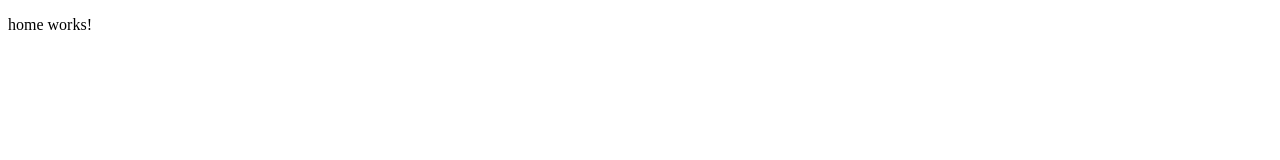
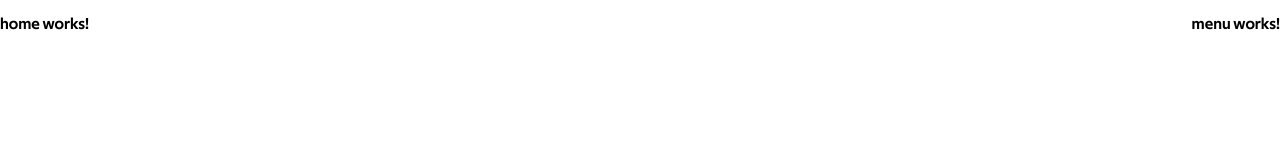
Before and after one commit to spremi/yolog, an Angular app in the folder ui/: page /home in a window 1280 px wide. Shown: the top 160 px of the page. Built offline with nearby package versions, Linux system fonts and the light colour scheme.

Commit message:
feat: c: app: Implement basic layout
Planning to keep menu position configurable.
... have a different kind of layout in mind.

Signed-off-by: Sanjeev Premi <spremi@ymail.com>

```diff
--- a/ui/src/app/app.component.html
+++ b/ui/src/app/app.component.html
@@ -1 +1,4 @@
-<router-outlet />
+<sp-menu></sp-menu>
+<sp-body #main>
+  <router-outlet />
+</sp-body>
--- a/ui/src/app/app.component.sass
+++ b/ui/src/app/app.component.sass
@@ -0,0 +1,7 @@
+\:host
+  display: flex
+  flex-direction: row-reverse
+  height: 100vh
+
+  &.menu-left
+    flex-direction: row
--- a/ui/src/app/app.component.ts
+++ b/ui/src/app/app.component.ts
@@ -1,12 +1,33 @@
-import { Component } from '@angular/core';
+//
+// [yo-log]
+//
+// Sanjeev Premi <spremi@ymail.com>
+//
+// BSD-3-Clause License
+//
+
+
+import { Component, Input } from '@angular/core';
 import { RouterOutlet } from '@angular/router';
+
+import { BodyComponent } from "@parts/body/body.component";
+import { MenuComponent } from '@parts/menu/menu.component';
 
 @Component({
   selector: 'sp-root',
-  imports: [RouterOutlet],
+  imports: [
+    RouterOutlet,
+    BodyComponent,
+    MenuComponent,
+],
   templateUrl: './app.component.html',
-  styleUrl: './app.component.sass'
+  styleUrl: './app.component.sass',
+  host: {
+    '[class.menu-left]': `menuPosition === 'left'`
+  }
 })
 export class AppComponent {
-  title = 'yoLOG';
+  @Input() menuPosition: 'left' | 'right' = 'right';
+
+  title = 'yo!LOG';
 }
--- a/ui/src/styles.sass
+++ b/ui/src/styles.sass
@@ -21,3 +21,16 @@
     src: url('/fonts/techna-sans/TechnaSans-Regular.woff') format('woff')
     font-weight: normal
     font-style: normal
+
+*
+  box-sizing: border-box
+
+html
+  width: 100vw
+  height: 100vh
+
+body
+  margin: 0
+  padding: 0
+  font-family: TechnaSans
+  overflow: clip
```
